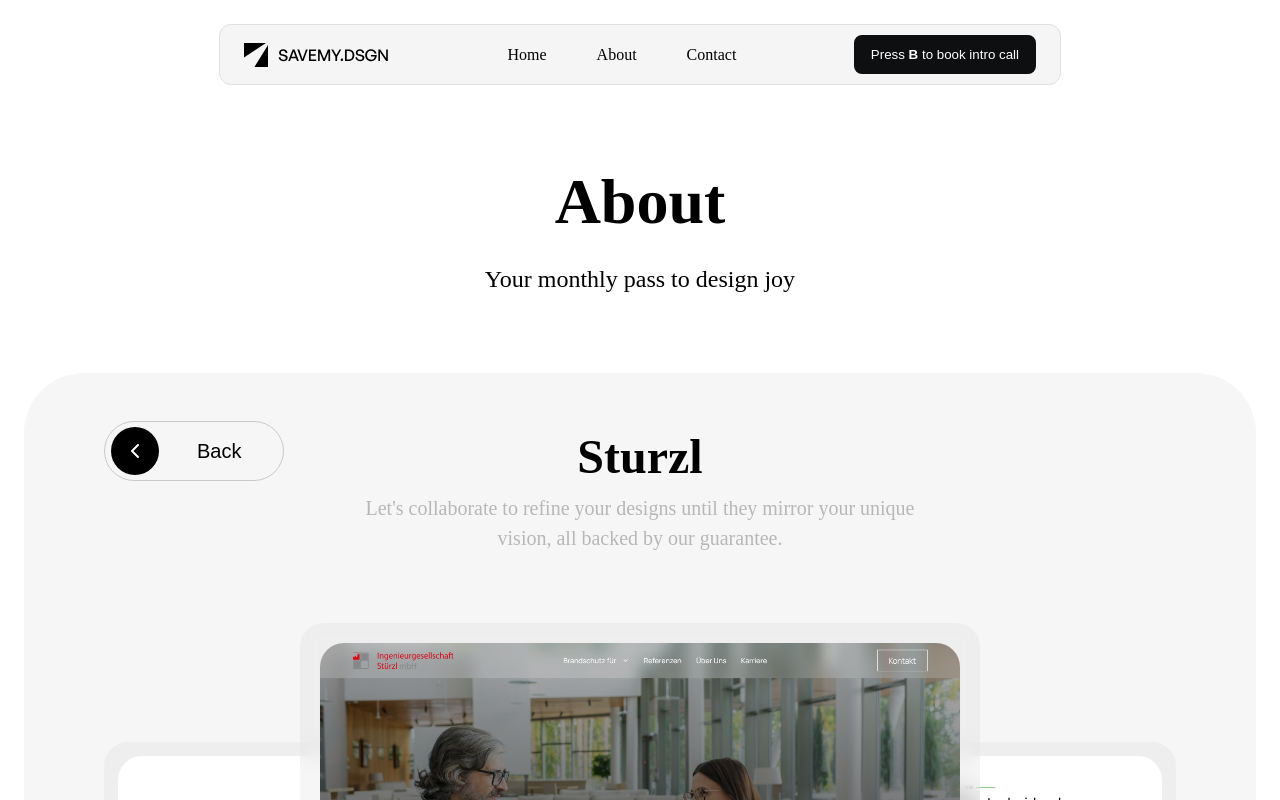
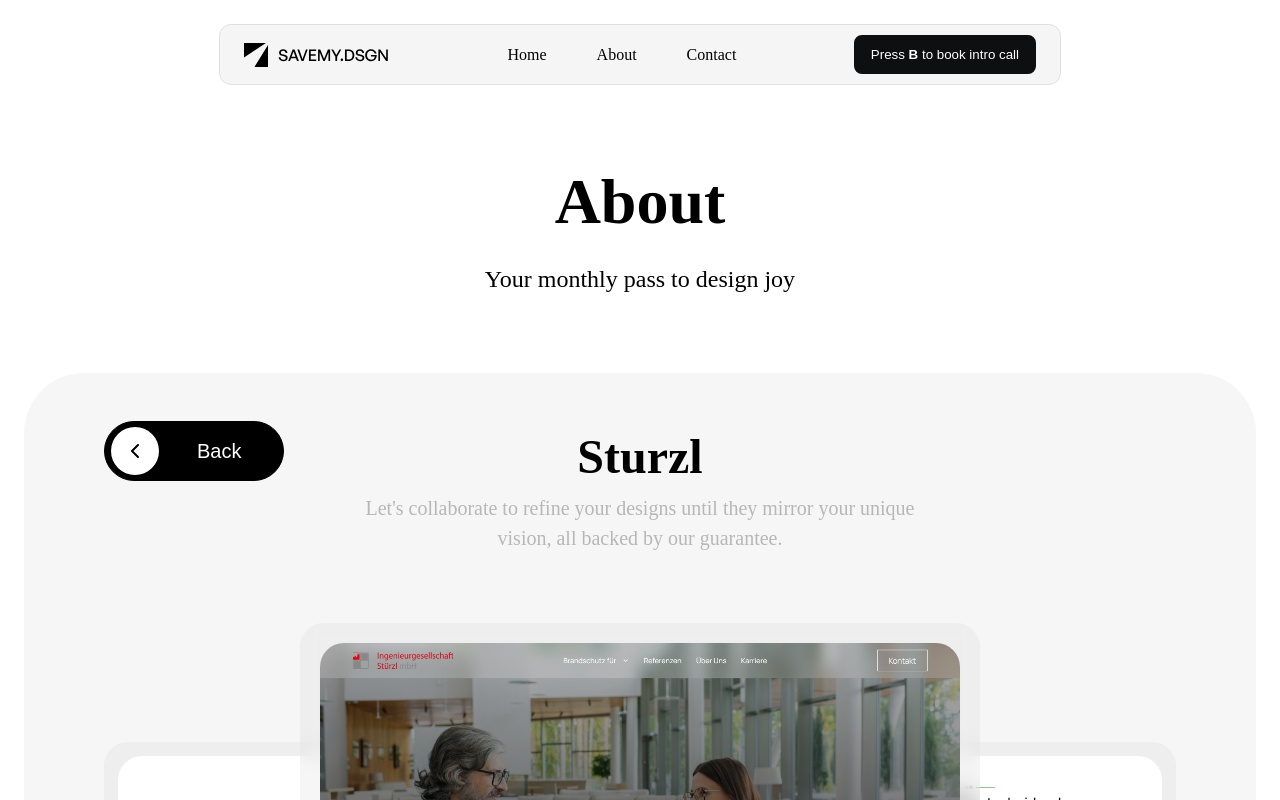
Before and after one commit to NikolayTok/SAVEMYDSGN, a Next.js app: page /about in a window 1280 px wide. In both pictures the pointer is over the button "Back". Shown: the top 800 px of the page. Built offline with nearby package versions, Linux system fonts and the light colour scheme.

Commit message:
Added hover to backButton

```diff
--- a/src/styles/back-button.scss
+++ b/src/styles/back-button.scss
@@ -26,4 +26,21 @@
     border-radius: 50%;
     background-color: #000;
   }
+
+  &:hover {
+    color: #ffff;
+    border-color: #000;
+    background-color: #000;
+    transition: color .3s ease, border-color .3s ease, background-color .3s ease;
+
+    .back-button__circle {
+      background-color: #fff;
+      transition: background-color .3s ease;
+
+      path {
+        stroke: #000;
+        transition: stroke .3s ease;
+      }
+    }
+  }
 }
```
